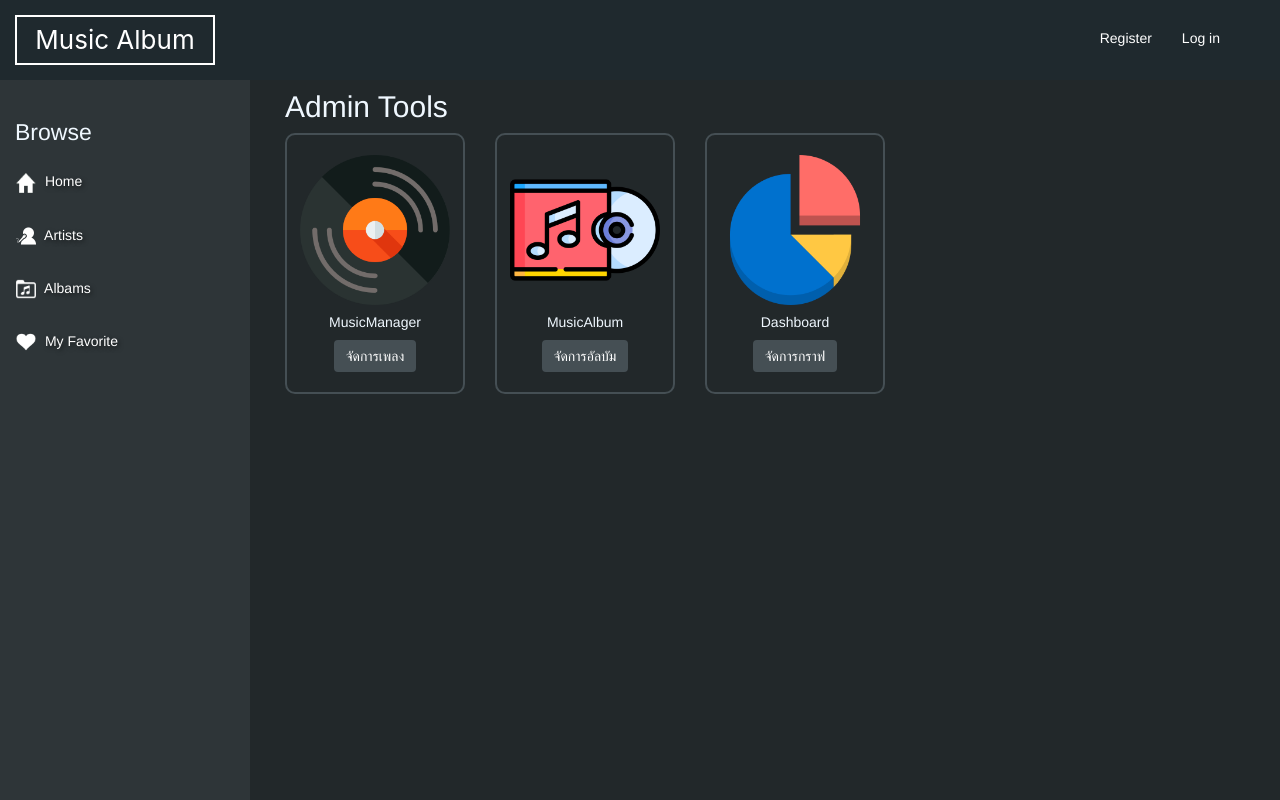
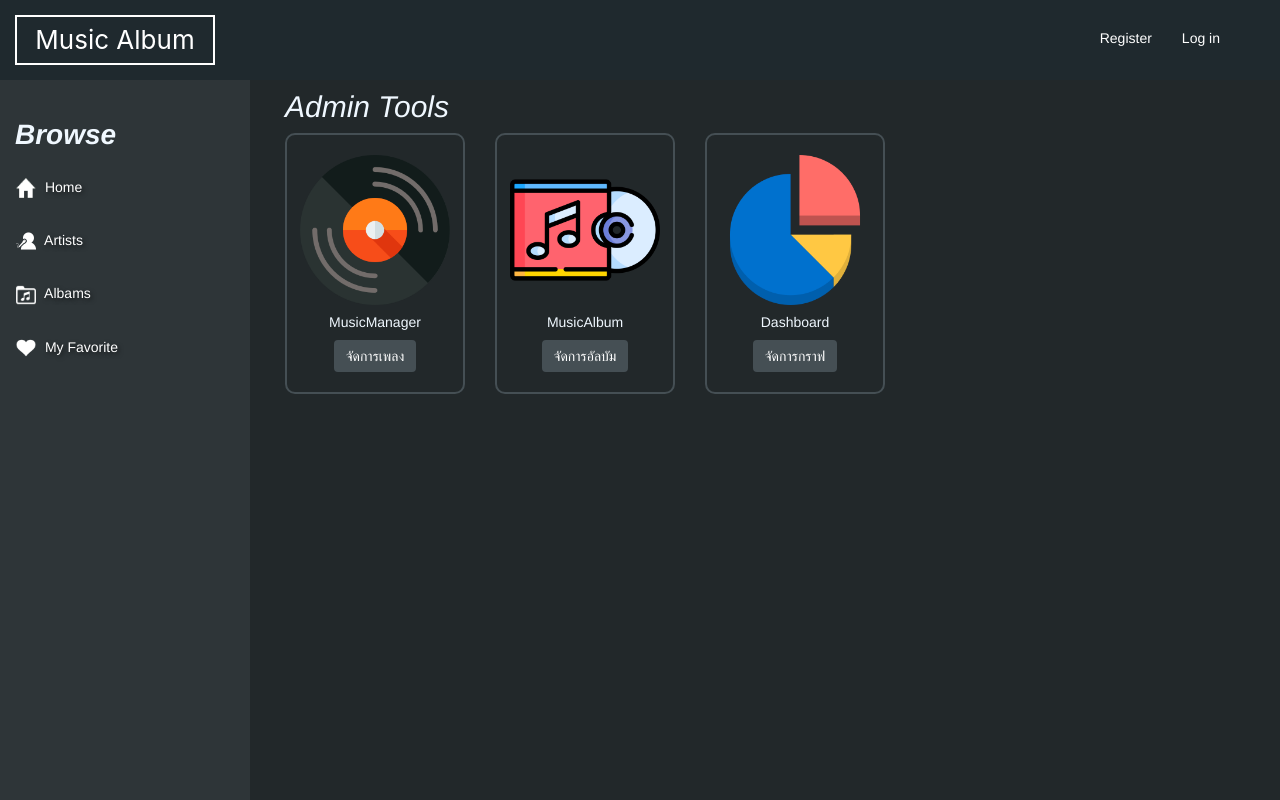
Before and after one commit to BlackPalaces/MusicAlbumWeb, an ASP.NET MVC app: template MusicAlbumWeb/Views/MusicAlbums/Manager.cshtml in a window 1280 px wide; the page is wider, and only the part inside the window is pictured. Run offline with ASP.NET Core 8 and stand-ins for ASP.NET MVC 5, Linux system fonts and the light colour scheme; the template is opened without the code that fills it, so the values that code supplies are empty; the project's own start-up code is not run, and a stand-in starts its controllers and pages; some libraries are stand-ins or nearby versions.

Commit message:
เพิ่ม Style ตัวอักษร

```diff
--- a/MusicAlbumWeb/Views/MusicAlbums/Index.cshtml
+++ b/MusicAlbumWeb/Views/MusicAlbums/Index.cshtml
@@ -18,6 +18,7 @@
 		max-width: 100px;
 		height: auto;
 	}
+
 </style>
 
 <h2 style="padding-top:10px;">MusicManager</h2>
--- a/MusicAlbumWeb/Views/MusicAlbums/Manager.cshtml
+++ b/MusicAlbumWeb/Views/MusicAlbums/Manager.cshtml
@@ -25,6 +25,12 @@
 			background-color: #454f54;
 			border:hidden;
 		}
+        h2 {
+            font-weight: bold;
+            font-size: 2em;
+            margin-top: 20px;
+            font-style: italic;
+        }
 
     </style>
 </head>
```
Also changed, not shown: MusicAlbumWeb/Views/MusicAlbums/MyFavorite.cshtml (+7 -0 lines), 1 other file.
